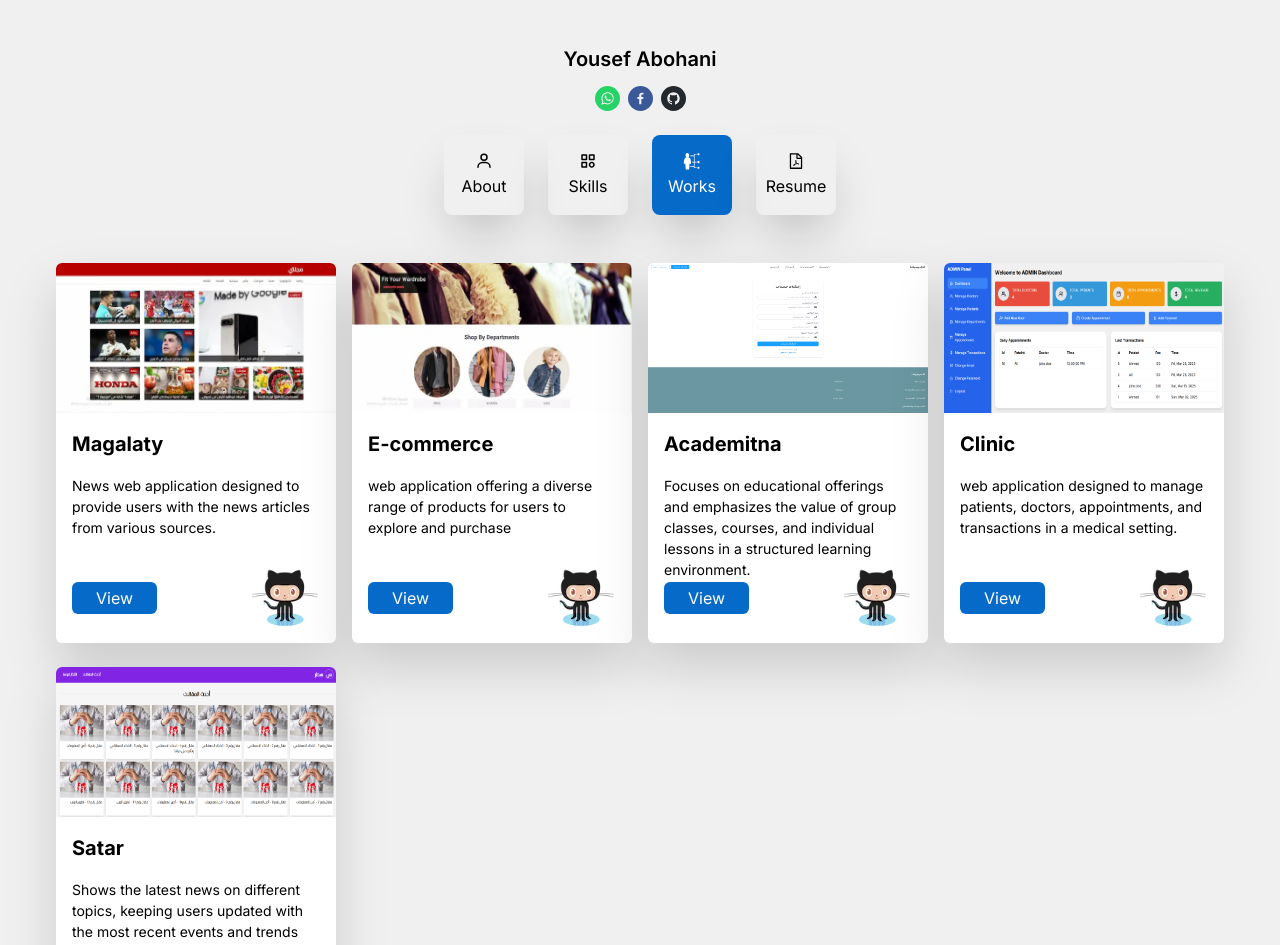
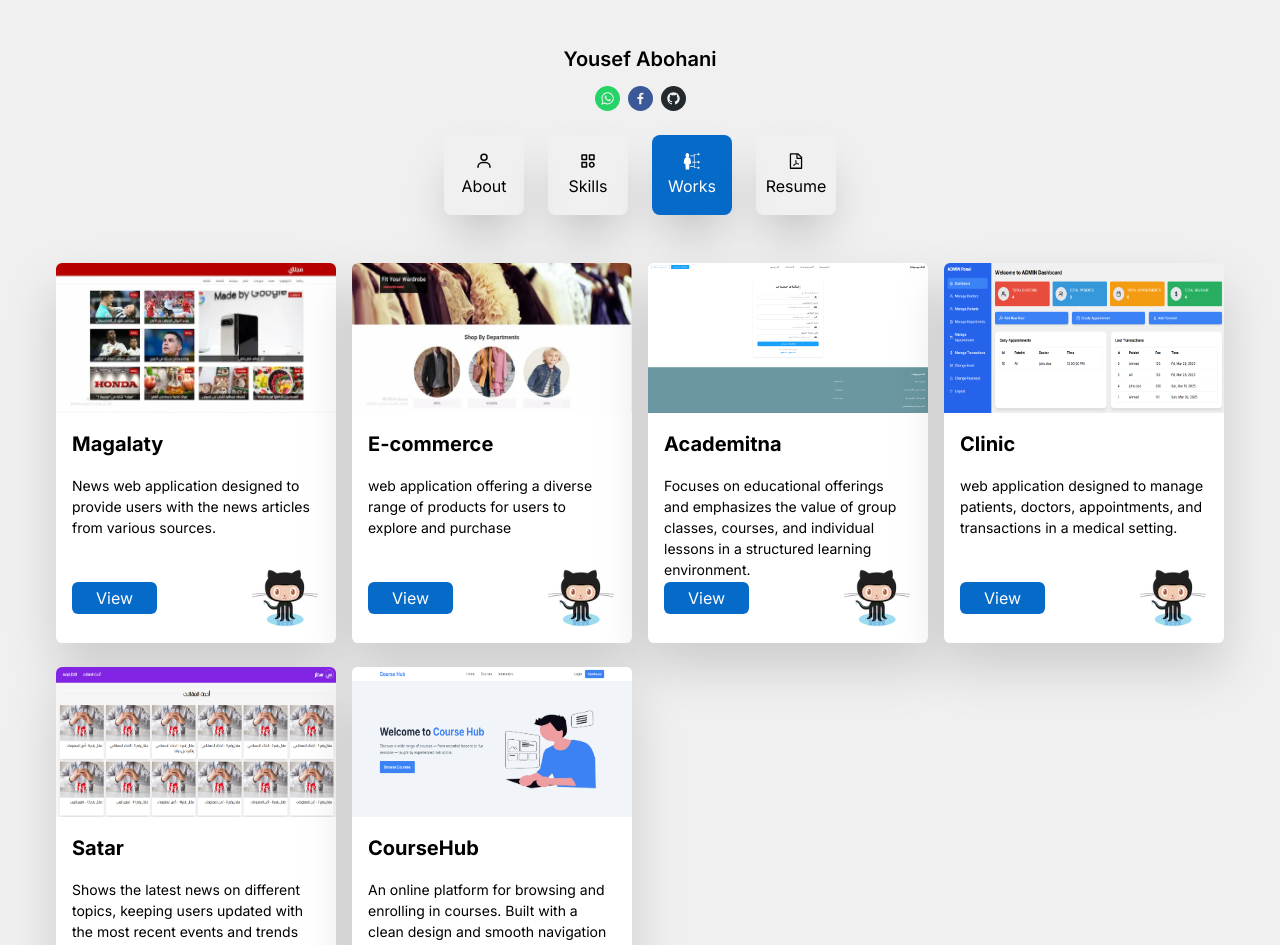
Before and after one commit to yousefha2002/-portfolio_nextjs, a Next.js app: page /works in a window 1280 px wide. Shown: the top 945 px of the page. Built offline with nearby package versions, Linux system fonts and the light colour scheme.

Commit message:
add new website

```diff
--- a/dummy/porjects.ts
+++ b/dummy/porjects.ts
@@ -157,4 +157,16 @@ export default [
         skills:["NextJs15","Tailwindcss"],
         livelink:"https://satar.vercel.app/"
     },
+    {
+        id: 6,
+        title: "CourseHub",
+        description: "An online platform for browsing and enrolling in courses. Built with a clean design and smooth navigation to enhance the learning experience.",
+        images: [
+            "courseHub.png"
+        ],
+        githubLink: "https://github.com/yousefha2002/coursehub_nextjs",
+        headline: "FrontEnd website built using Next.js and Tailwind CSS.",
+        skills: ["NextJs15", "Tailwindcss"],
+        livelink: "https://courses-seven-iota.vercel.app/"
+    }
 ]
```
Also changed, not shown: public/images/works/courseHub.png (added).
